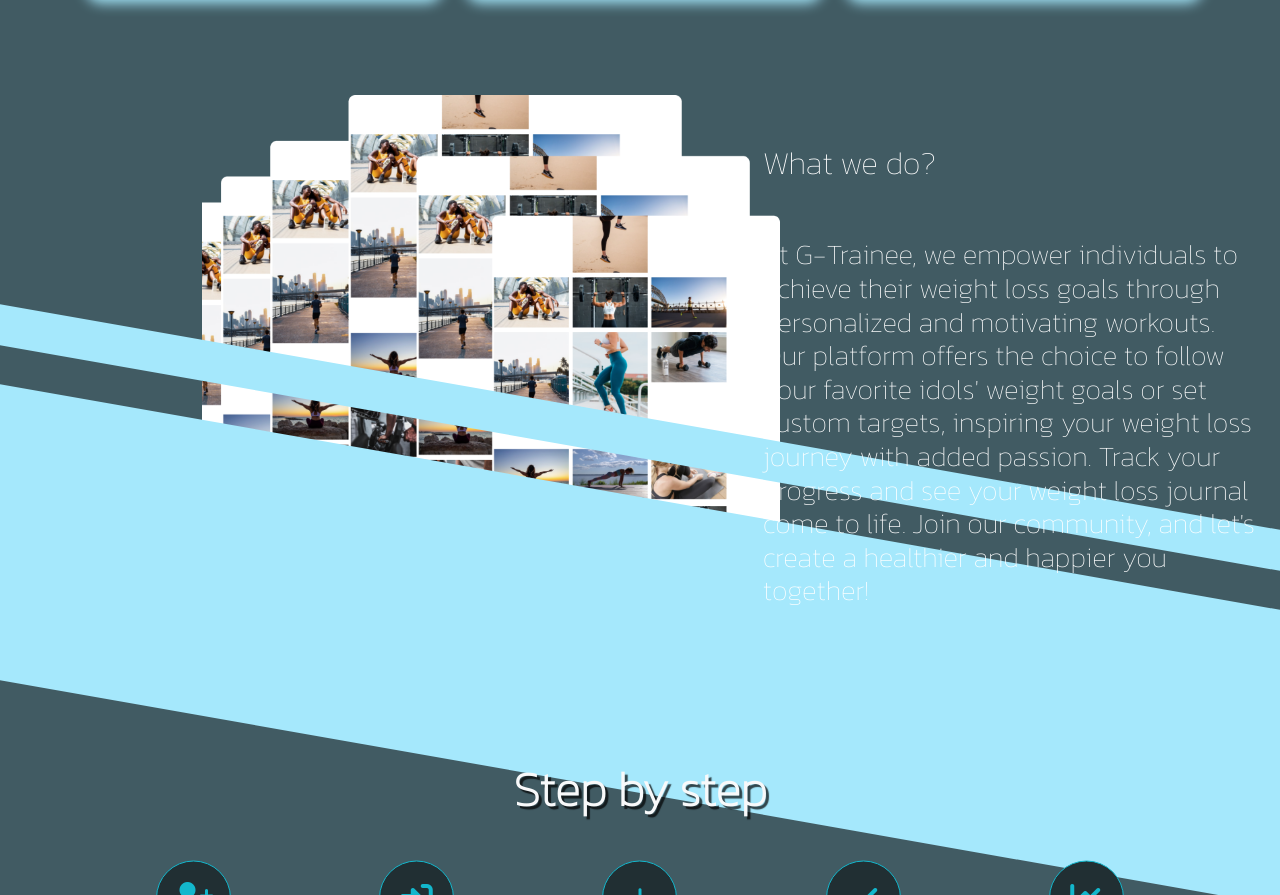
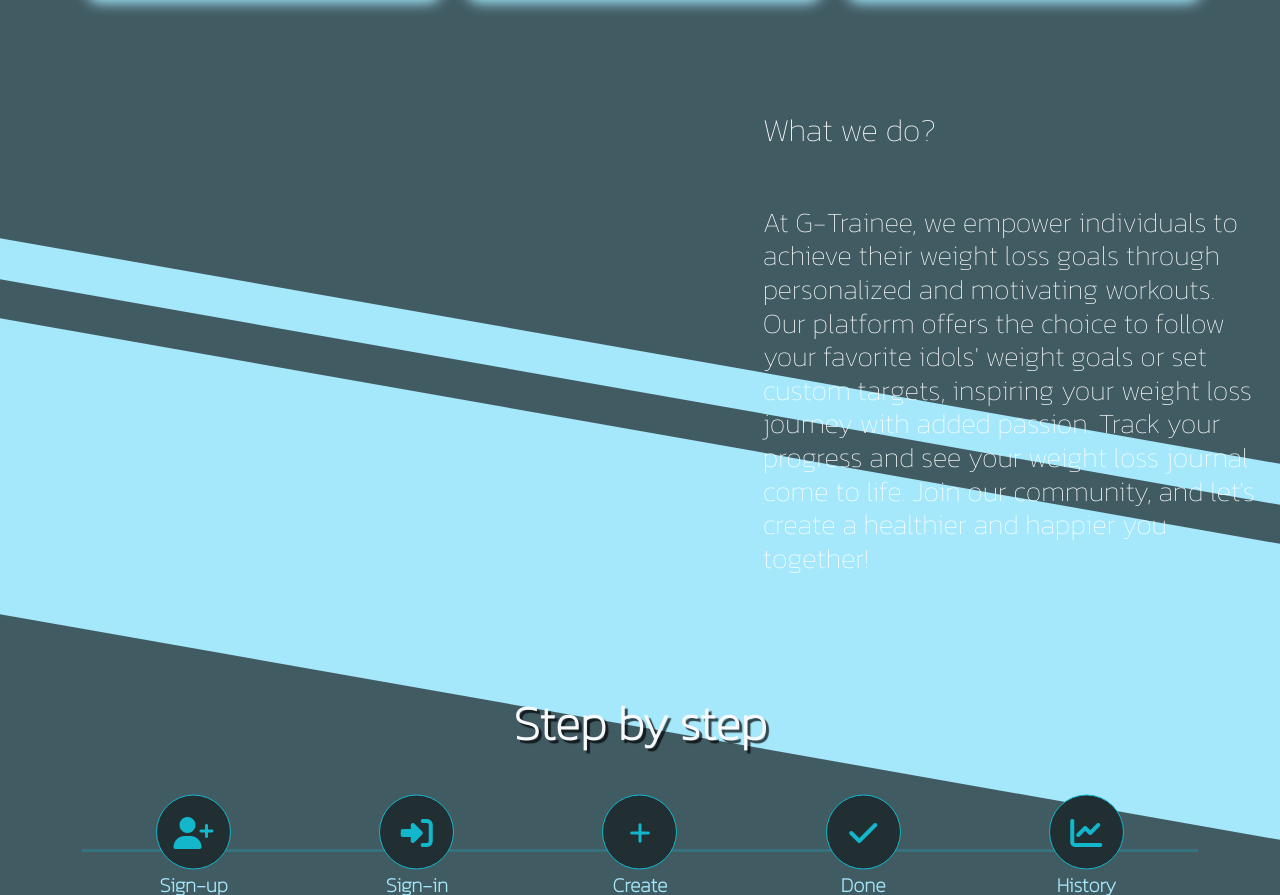
Before and after one commit to pramotepon/reborn-giwon, a React (Vite) app in the folder client/: page / in a window 1280 px wide. Shown: the part 1289-2184 px from the top of the page. Built offline with nearby package versions, Linux system fonts and the light colour scheme.

Commit message:
deploy without img

```diff
--- a/client/src/Screens/LandingPage.jsx
+++ b/client/src/Screens/LandingPage.jsx
@@ -9,7 +9,7 @@ import DevPang from "../image/DevTeam/Dev_pang.jpg"
 import DevPlug from "../image/DevTeam/Dev_plug.jpg"
 import DevVee from "../image/DevTeam/Dev_vee.jpg"
 import Logo from "../../src/image/landing_page/logo-lg.png"
-import group14 from "../image/landing_page/group1472.png"
+// import group14 from "../image/landing_page/group1472.png"
 
 const LandingPage = () => {
 
@@ -216,7 +216,7 @@ const LandingPage = () => {
                     <div className="row text-white">
                         {/* col-7 */}
                         <div className="col-xl-7 d-none d-xl-block">
-                            <img src={group14} alt="prototype-feature" width="80%" style={{marginLeft:"190px",marginBottom:"10px"}} />
+                            {/* <img src={group14} alt="prototype-feature" width="80%" style={{marginLeft:"190px",marginBottom:"10px"}} /> */}
                         </div>
                         {/* end col-7 */}
                         {/* col-5 */}
```
